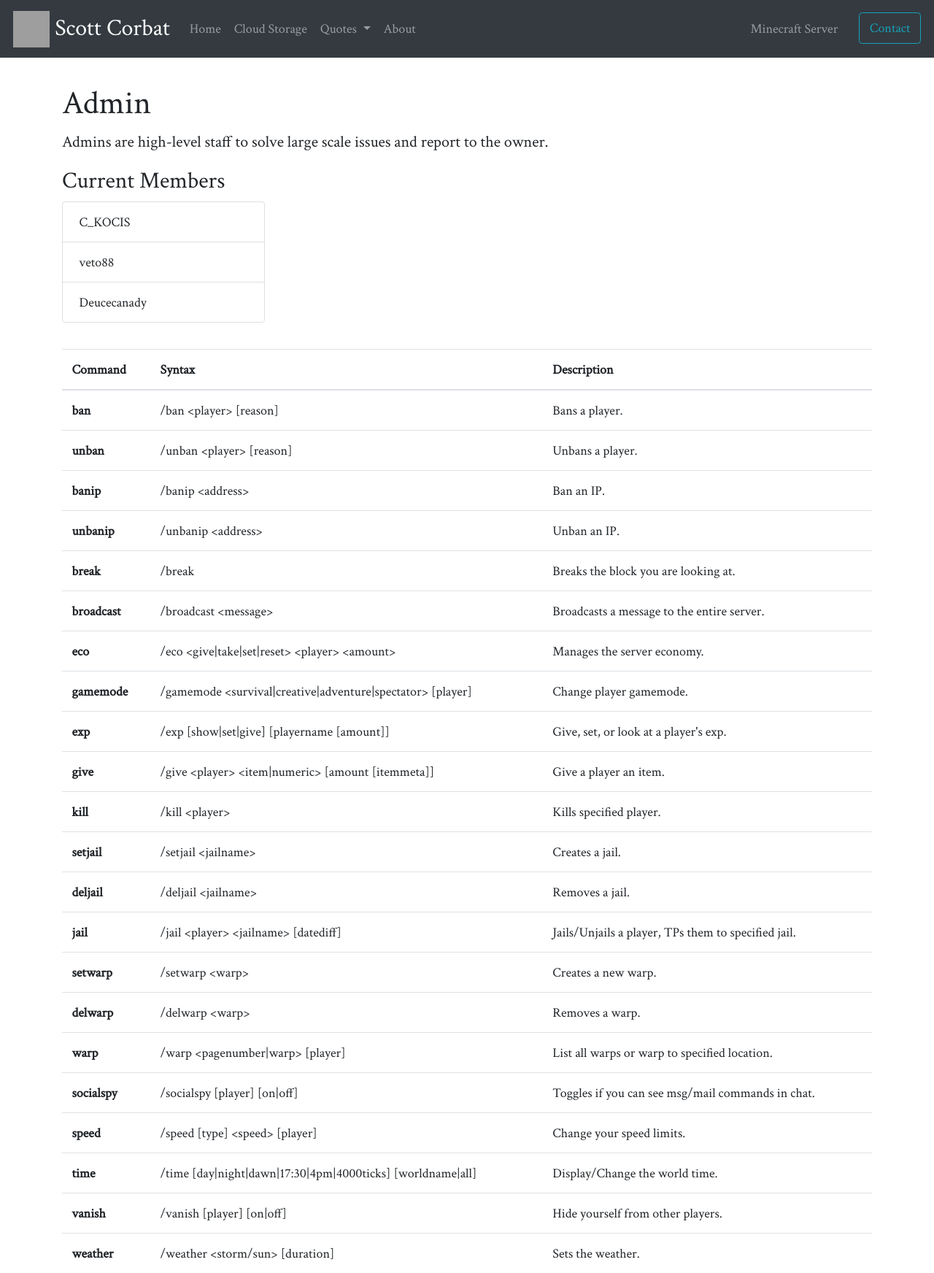
After one commit to combateer3/Website, a Flask app: page /mcserver/admin in a window 1280 px wide. The commit adds this page. Shown: the whole page at 73% size. Run offline with Flask 2, Linux system fonts and the light colour scheme; some libraries are stand-ins or nearby versions; grey boxes are pictures that could not be loaded.

Commit message:
Filled out various Minecraft Server pages Added GitHub link to about page for source code Added a contact page Index page now shows my other projects

```diff
--- a/app/scottcorbat/app.py
+++ b/app/scottcorbat/app.py
@@ -14,7 +14,19 @@ def cloud():
 
 @app.route("/mcserver")
 def mcserver():
-    return render_template('mcserver.html')
+    return render_template('mcserver/mcserver.html')
+
+@app.route("/mcserver/member")
+def mcmember():
+    return render_template('mcserver/mcmember.html')
+
+@app.route("/mcserver/moderator")
+def mcmoderator():
+    return render_template('mcserver/mcmoderator.html')
+
+@app.route("/mcserver/admin")
+def mcadmin():
+    return render_template('mcserver/mcadmin.html')
 
 @app.route("/quotes1984")
 def quotes1984():
@@ -28,6 +40,10 @@ def quotesBNW():
 def about():
     return render_template('about.html')
 
+@app.route("/contact")
+def contact():
+    return render_template('contact.html')
+
 @app.route("/legacy")
 def legacy():
     return render_template('legacy.html')
--- a/app/scottcorbat/static/assets/css/style.css
+++ b/app/scottcorbat/static/assets/css/style.css
@@ -7,6 +7,14 @@
 
 body, html {
     height: 100%;
+}
+
+.read-text {
+    font-size: 22px;
+}
+
+.big-link {
+    font-size: 28px;
 }
 
 #websiteTitle {
@@ -23,11 +31,3 @@ body, html {
 .container {
     padding-top: 2em;
 }
-
-.status-online {
-    color: green;
-}
-
-.status-offline {
-    color: red;
-}
--- a/app/scottcorbat/templates/base.html
+++ b/app/scottcorbat/templates/base.html
@@ -42,7 +42,7 @@
                 <ul class="navbar-nav navbar-right">
                     {{ render_nav_item('mcserver', 'Minecraft Server') }}
                     <li class="nav-item" style="padding-left:20px;">
-                        <a href="" class="btn btn-outline-info">Contact</a>
+                        <a href="contact" class="btn btn-outline-info">Contact</a>
                     </li>
                 </ul>
             </div>
--- /dev/null
+++ b/app/scottcorbat/templates/mcserver/mcadmin.html
@@ -0,0 +1,138 @@
+{% extends "base.html" %}
+
+{% block content %}
+<div class="container">
+    <h1>Admin</h1>
+    <p class="read-text">Admins are high-level staff to solve large scale issues and report to the owner.</p>
+    <h3>Current Members</h3>
+    <ul class="list-group w-25">
+        <li class="list-group-item">C_KOCIS</li>
+        <li class="list-group-item">veto88</li>
+        <li class="list-group-item">Deucecanady</li>
+    </ul>
+</div>
+
+<div class="container">
+    <table class="table">
+        <thead>
+            <tr>
+                <th scope="col">Command</th>
+                <th scope="col">Syntax</th>
+                <th scope="col">Description</th>
+            </tr>
+        </thead>
+        <tbody>
+            <tr>
+                <th scope="row">ban</th>
+                <td>/ban &lt;player&gt; [reason]</td>
+                <td>Bans a player.</td>
+            </tr>
+            <tr>
+                <th scope="row">unban</th>
+                <td>/unban &lt;player&gt; [reason]</td>
+                <td>Unbans a player.</td>
+            </tr>
+            <tr>
+                <th scope="row">banip</th>
+                <td>/banip &lt;address&gt;</td>
+                <td>Ban an IP.</td>
+            </tr>
+            <tr>
+                <th scope="row">unbanip</th>
+                <td>/unbanip &lt;address&gt;</td>
+                <td>Unban an IP.</td>
+            </tr>
+            <tr>
+                <th scope="row">break</th>
+                <td>/break</td>
+                <td>Breaks the block you are looking at.</td>
+            </tr>
+            <tr>
+                <th scope="row">broadcast</th>
+                <td>/broadcast &lt;message&gt;</td>
+                <td>Broadcasts a message to the entire server.</td>
+            </tr>
+            <tr>
+                <th scope="row">eco</th>
+                <td>/eco &lt;give|take|set|reset&gt; &lt;player&gt; &lt;amount&gt;</td>
+                <td>Manages the server economy.</td>
+            </tr>
+            <tr>
+                <th scope="row">gamemode</th>
+                <td>/gamemode &lt;survival|creative|adventure|spectator&gt; [player]</td>
+                <td>Change player gamemode.</td>
+            </tr>
+            <tr>
+                <th scope="row">exp</th>
+                <td>/exp [show|set|give] [playername [amount]]</td>
+                <td>Give, set, or look at a player's exp.</td>
+            </tr>
+            <tr>
+                <th scope="row">give</th>
+                <td>/give &lt;player&gt; &lt;item|numeric&gt; [amount [itemmeta]]</td>
+                <td>Give a player an item.</td>
+            </tr>
+            <tr>
+                <th scope="row">kill</th>
+                <td>/kill &lt;player&gt;</td>
+                <td>Kills specified player.</td>
+            </tr>
+            <tr>
+                <th scope="row">setjail</th>
+                <td>/setjail &lt;jailname&gt;</td>
+                <td>Creates a jail.</td>
+            </tr>
+            <tr>
+                <th scope="row">deljail</th>
+                <td>/deljail &lt;jailname&gt;</td>
+                <td>Removes a jail.</td>
+            </tr>
+            <tr>
+                <th scope="row">jail</th>
+                <td>/jail &lt;player&gt; &lt;jailname&gt; [datediff]</td>
+                <td>Jails/Unjails a player, TPs them to specified jail.</td>
+            </tr>
+            <tr>
+                <th scope="row">setwarp</th>
+                <td>/setwarp &lt;warp&gt;</td>
+                <td>Creates a new warp.</td>
+            </tr>
+            <tr>
+                <th scope="row">delwarp</th>
+                <td>/delwarp &lt;warp&gt;</td>
+                <td>Removes a warp.</td>
+            </tr>
+            <tr>
+                <th scope="row">warp</th>
+                <td>/warp &lt;pagenumber|warp&gt; [player]</td>
+                <td>List all warps or warp to specified location.</td>
+            </tr>
+            <tr>
+                <th scope="row">socialspy</th>
+                <td>/socialspy [player] [on|off]</td>
+                <td>Toggles if you can see msg/mail commands in chat.</td>
+            </tr>
+            <tr>
+                <th scope="row">speed</th>
+                <td>/speed [type] &lt;speed&gt; [player]</td>
+                <td>Change your speed limits.</td>
+            </tr>
+            <tr>
+                <th scope="row">time</th>
+                <td>/time [day|night|dawn|17:30|4pm|4000ticks] [worldname|all]</td>
+                <td>Display/Change the world time.</td>
+            </tr>
+            <tr>
+                <th scope="row">vanish</th>
+                <td>/vanish [player] [on|off]</td>
+                <td>Hide yourself from other players.</td>
+            </tr>
+            <tr>
+                <th scope="row">weather</th>
+                <td>/weather &lt;storm/sun&gt; [duration]</td>
+                <td>Sets the weather.</td>
+            </tr>
+        </tbody>
+    </table>
+</div>
+{% endblock %}
```
Also changed, not shown: app/scottcorbat/templates/about.html (+6 -3 lines), app/scottcorbat/templates/contact.html (added, +12 -0 lines), app/scottcorbat/templates/index.html (+29 -2 lines), app/scottcorbat/templates/mcserver.html (deleted, +0 -7 lines), app/scottcorbat/templates/mcserver/mcmember.html (added, +97 -0 lines), app/scottcorbat/templates/mcserver/mcmoderator.html (added, +87 -0 lines), app/scottcorbat/templates/mcserver/mcserver.html (added, +54 -0 lines).
